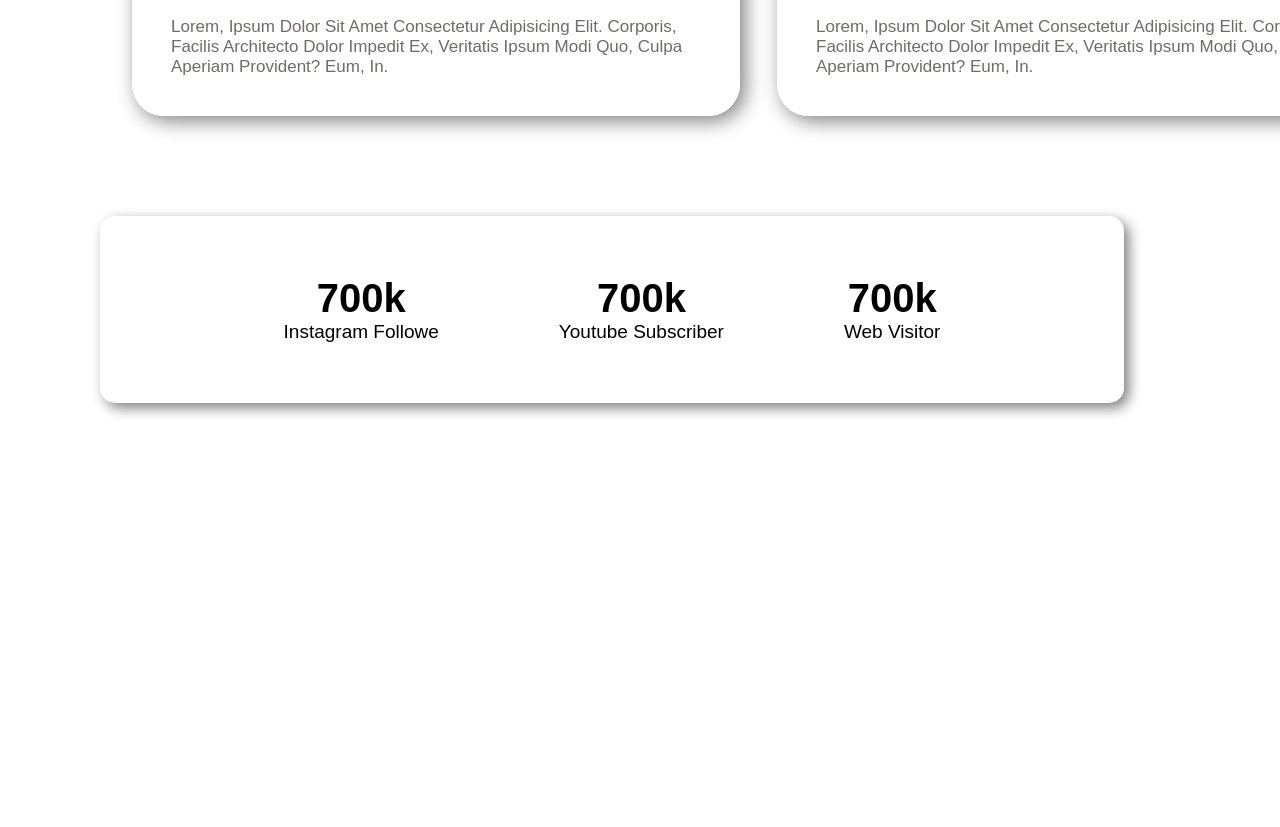
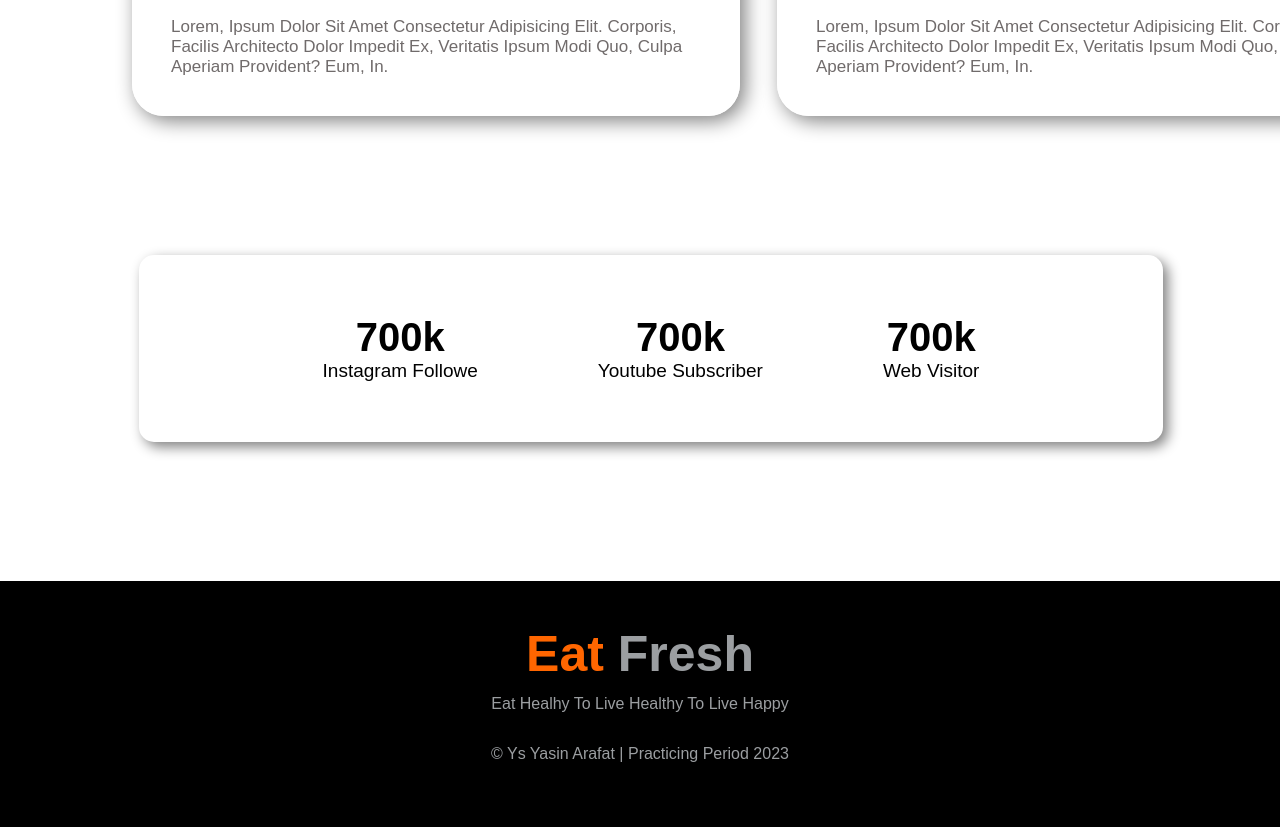
Before and after one commit to ysYasin/eat-fresh, a plain HTML site: page index.html in a window 1280 px wide. Shown: the part 2570-3397 px from the top of the page. Before the commit the page ends 3073 px from the top, so only its background shows below. Drawn offline with Linux system fonts and the light colour scheme.

Commit message:
footer added

```diff
--- a/index.html
+++ b/index.html
@@ -76,12 +76,11 @@
 
 
     </section>
-
-
-
-
-
-
 </body>
+<footer>
+    <h3><span class="footer-er-ftani">eat</span> fresh </h3>
+    <p> eat healhy to live healthy to live happy</p>
+    <span>© ys yasin arafat | practicing period 2023</span>
+</footer>
 
 </html>
--- a/style.css
+++ b/style.css
@@ -4,6 +4,27 @@
     border: 0;
     text-transform: capitalize;
     font-family: Arial, Helvetica, sans-serif;
+}
+
+footer {
+    background: #000;
+    color: #9b9ea1;
+    padding: 48px;
+    text-align: center;
+    line-height: 50px;
+}
+
+footer h3 {
+    font-size: 50px;
+}
+
+.footer-er-ftani {
+    color: #ff6600;
+}
+
+.follower {
+    align-items: center;
+    justify-content: center;
 }
 
 .follower-box {
@@ -147,7 +168,7 @@
     width: 80%;
     align-items: center;
     justify-content: center;
-    margin: 100px;
+    margin: 139px;
     border-radius: 15px;
     box-shadow: 5px 5px 13px gray;
 }
```
